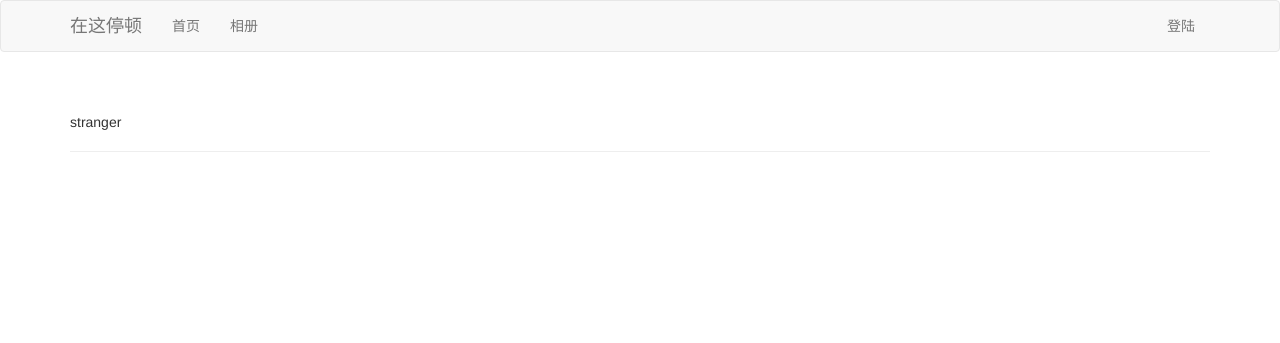
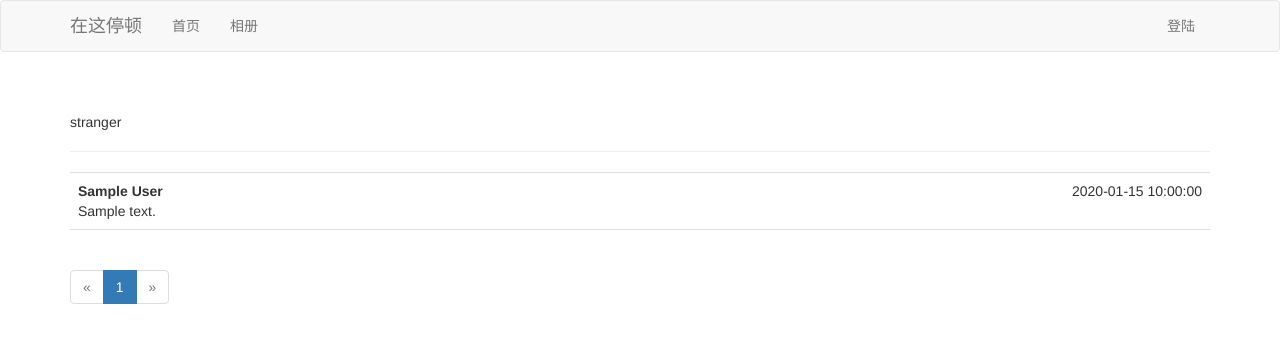
Before and after one commit to ErikYu/FlaskBlog, a Flask app: page / in a window 1280 px wide. Shown: the top 343 px of the page. Run offline with Flask 2, Linux system fonts and the light colour scheme; tables that the repository leaves empty hold one stand-in row (values such as "Sample post"); some libraries are stand-ins or nearby versions.

Commit message:
add pagination

```diff
--- a/app/auth/forms.py
+++ b/app/auth/forms.py
@@ -13,7 +13,7 @@ class LoginForm(FlaskForm):
 
 class RegistrationForm(FlaskForm):
     email = StringField(u'注册邮箱', validators=[DataRequired(), Email(), Length(1, 64)])
-    username = StringField(u'用户名', validators=[DataRequired(), Length(1, 64), Regexp('^[a-zA-Z]*$', 0, u'用户名格式')])
+    username = StringField(u'用户名', validators=[DataRequired(), Length(1, 64)])
     password = PasswordField(u'请输入密码', validators=[DataRequired(), EqualTo('password2', message=u'两次密码输入必须一致')])
     password2 = PasswordField(u'再输入一次', validators=[DataRequired()])
     submit = SubmitField(u'注册')
--- a/app/gallery/views.py
+++ b/app/gallery/views.py
@@ -18,7 +18,7 @@ def api_gallery_more():
 
 @gallery.route('/gallery')
 def gallery():
-    pictures = Picture.query.limit(25).all()
+    pictures = Picture.query.limit(10).all()
     sources = []
     for pic in pictures:
         sources.append('../static/image/gallery/'+pic.source)
--- a/app/main/__init__.py
+++ b/app/main/__init__.py
@@ -3,5 +3,11 @@
 from flask import Blueprint
 
 main = Blueprint('main', __name__)
-# 以下导入在main定义之后导入
+
 from . import views, errors
+from ..models import Permission
+
+
+@main.app_context_processor
+def inject_permissions():
+    return dict(Permission=Permission)
--- a/app/main/forms.py
+++ b/app/main/forms.py
@@ -1,6 +1,6 @@
 # -*- coding: utf-8 -*-
 from flask_wtf import FlaskForm
-from wtforms import StringField, SubmitField
+from wtforms import StringField, SubmitField, TextAreaField
 from wtforms.validators import DataRequired
 
 
@@ -8,3 +8,8 @@ from wtforms.validators import DataRequired
 class NameForm(FlaskForm):
     name = StringField(u'用户名', validators=[DataRequired()])
     submit = SubmitField(u'提交')
+
+
+class PostForm(FlaskForm):
+    body = TextAreaField(u'正文', validators=[DataRequired()])
+    submit = SubmitField(u'提交')
--- a/app/main/views.py
+++ b/app/main/views.py
@@ -1,12 +1,23 @@
 # -*- coding: utf-8 -*-
-from flask import render_template, session, redirect, url_for
+from flask import render_template, session, redirect, url_for, request
 
 from . import main
-from .forms import NameForm
+from .forms import PostForm
 from .. import db
 from ..models import User
+from flask_login import login_required, current_user
+from ..decorators import admin_required
+from ..models import Permission, Post
 
 
 @main.route('/', methods=['get', 'post'])
 def index():
-    return render_template('index.html')
+    form = PostForm()
+    if current_user.can(Permission.WRITE_ARTICLES) and form.validate_on_submit():
+        post = Post(body=form.body.data, author=current_user._get_current_object())
+        db.session.add(post)
+        return redirect(url_for('.index'))
+    page = request.args.get('page', 1, type=int)
+    pagination = Post.query.order_by(Post.timestamp.desc()).paginate(page, per_page=1, error_out=False)
+    posts = pagination.items
+    return render_template('index.html', pagination=pagination, posts=posts, form=form)
--- a/app/models.py
+++ b/app/models.py
@@ -2,7 +2,8 @@
 from . import db
 from . import login_manager
 from werkzeug.security import generate_password_hash, check_password_hash           # 使用werkzeug实现密码散列
-from flask_login import UserMixin
+from flask_login import UserMixin, AnonymousUserMixin
+from datetime import datetime
 
 
 @login_manager.user_loader
@@ -24,13 +25,30 @@ class Role(db.Model):
     id = db.Column(db.Integer, primary_key=True)
     name = db.Column(db.String(64), unique=True)
     users = db.relationship('User', backref='role')
+    default = db.Column(db.Boolean, default=False, index=True)
+    permissions = db.Column(db.Integer)
 
     def __repr__(self):
         return 'Role %r' % self.name
 
-    # @staticmethod
-    # def insert_roles():
-    #     roles =
+    @staticmethod
+    def insert_roles():
+        # todo: 01
+        roles = {
+            'User': (Permission.FOLLOW | Permission.COMMENT | Permission.WRITE_ARTICLES, True),
+            'Moderator': (Permission.FOLLOW | Permission.COMMENT | Permission.WRITE_ARTICLES | Permission.MODERATE_COMMENTS, False),
+            'Administrator': (0xff, False)
+        }
+        for r in roles:
+            role = Role.query.filter_by(name=r).first()
+            # 如果数据库中已有这个角色，不新建，直接更新
+            if role is None:
+                role = Role(name=r)
+            # 更新
+            role.permissions = roles[r][0]
+            role.default = roles[r][1]
+            db.session.add(role)
+        db.session.commit()
 
 
 class User(UserMixin, db.Model):
@@ -40,6 +58,7 @@ class User(UserMixin, db.Model):
     email = db.Column(db.String(64), unique=True, index=True)
     role_id = db.Column(db.Integer, db.ForeignKey('roles.id'))
     password_hash = db.Column(db.String(128))
+    posts = db.relationship('Post', backref='author', lazy='dynamic')
 
     @property
     def password(self):
@@ -55,9 +74,39 @@ class User(UserMixin, db.Model):
     def __repr__(self):
         return 'User %r' % self.name
 
+    def __init__(self, **kwargs):
+        super(User, self).__init__(**kwargs)
+
+    def can(self, permissions):
+        return self.role is not None and (self.role.permissions & permissions) == permissions
+
+    def is_administrator(self):
+        return self.can(Permission.ADMINISTER)
+
+
+class AnonymousUser(AnonymousUserMixin):
+    # 匿名用户
+    def can(self, permissions):
+        return False
+
+    def is_administrator(self):
+        return False
+
+# 未登录是设置为current_user的值
+login_manager.anonymous_user = AnonymousUser
+
 
 class Picture(db.Model):
+    # 图片字段
     __tablename__ = 'pictures'
     id = db.Column(db.Integer, primary_key=True)
     description = db.Column(db.String(256))
     source = db.Column(db.String(256), unique=True)
+
+
+class Post(db.Model):
+    __tablename__ = 'posts'
+    id = db.Column(db.Integer, primary_key=True)
+    body = db.Column(db.Text)
+    timestamp = db.Column(db.DateTime, index=True, default=datetime.utcnow)
+    author_id = db.Column(db.Integer, db.ForeignKey('users.id'))
--- /dev/null
+++ b/app/static/styles.css
@@ -0,0 +1,33 @@
+.profile-thumbnail {
+    position: absolute;
+}
+.profile-header {
+    min-height: 260px;
+    margin-left: 280px;
+}
+ul.posts {
+    list-style-type: none;
+    padding: 0px;
+    margin: 16px 0px 0px 0px;
+    border-top: 1px solid #e0e0e0;
+}
+ul.posts li.post {
+    padding: 8px;
+    border-bottom: 1px solid #e0e0e0;
+}
+ul.posts li.post:hover {
+    background-color: #f0f0f0;
+}
+div.post-date {
+    float: right;
+}
+div.post-author {
+    font-weight: bold;
+}
+div.post-thumbnail {
+    position: absolute;
+}
+div.post-content {
+    margin-left: 48px;
+    min-height: 48px;
+}
--- /dev/null
+++ b/app/templates/_macros.html
@@ -0,0 +1,25 @@
+{% macro pagination_widget(pagination, endpoint) %}
+<ul class="pagination">
+    <li {% if not pagination.has_prev %}class="disabled"{% endif %}>
+        <a href="{% if pagination.has_prev %}{{ url_for(endpoint, page = pagination.page - 1, **kwargs) }}{% else %}#{% endif %}">
+            &laquo;
+        </a>
+    </li>
+{% for p in pagination.iter_pages() %}
+    {% if p %}
+        {% if p == pagination.page %}
+            <li class="active"><a href="{{ url_for(endpoint, page = p, **kwargs) }}">{{ p }}</a></li>
+        {% else %}
+            <li><a href="{{ url_for(endpoint, page = p, **kwargs) }}">{{ p }}</a></li>
+        {% endif %}
+    {% else %}
+        <li class="disabled"><a href="#">&hellip;</a></li>
+    {% endif %}
+{% endfor %}
+    <li {% if not pagination.has_next %}class="disabled"{% endif %}>
+        <a href="{% if pagination.has_next %}{{ url_for(endpoint, page = pagination.page + 1, **kwargs) }}{% else %}#{% endif %}">
+            &raquo;
+        </a>
+    </li>
+</ul>
+{% endmacro %}
--- a/app/templates/base.html
+++ b/app/templates/base.html
@@ -4,6 +4,7 @@
 {{ super() }}
 <link rel="shortcut icon" href="{{ url_for('static', filename='favicon.ico') }}" type="image/x-icon"/>
 <link rel="icon" href="{{ url_for('static', filename='favicon.ico') }}" type="image/x-icon"/>
+<link rel="stylesheet" type="text/css" href="{{ url_for('static', filename='styles.css') }}">
 {% endblock %}
 
 {% block navbar %}
--- a/app/templates/gallery/gallery.html
+++ b/app/templates/gallery/gallery.html
@@ -19,10 +19,9 @@
         border-radius: 5px;
     }
     .box img{
-        width:150px;
+        width:240px;
         height:auto;
     }
-
     .example-image-link:hover{
         background-color:#4ae;
     }
--- a/app/templates/index.html
+++ b/app/templates/index.html
@@ -1,5 +1,6 @@
 {% extends 'base.html' %}
 {% import 'bootstrap/wtf.html' as wtf %}
+{% import '_macros.html' as macros %}
 
 {% block page_content %}
 <div class="page-header">
@@ -9,4 +10,30 @@
     <p>stranger</p>
     {% endif %}
 </div>
+<div>
+    {% if current_user.can(Permission.WRITE_ARTICLES) %}
+    {{ wtf.quick_form(form) }}
+    {% endif %}
+</div>
+<ul class="posts">
+{% for post in posts %}
+    <li class="post">
+{#        <div class="post-thumbnail">#}
+{#            <a href="{{ url_for('.user', username=post.author.name) }}"></a>#}
+{#        </div>#}
+        <div class="post-date">{{ post.timestamp }}</div>
+        <div class="post-author">
+{#            <a href="{{ url_for('.user', name=post.author.name) }}">#}
+                {{ post.author.name }}
+{#            </a>#}
+        </div>
+        <div class="post-body">{{ post.body }}</div>
+    </li>
+{% endfor %}
+</ul>
+{% if pagination %}
+    <div class="pagination">
+        {{ macros.pagination_widget(pagination, '.index') }}
+    </div>
+{% endif %}
 {% endblock %}
```
Also changed, not shown: app/decorators.py (added, +20 -0 lines), migrations/versions/47a04020a6bc_role_add_manage.py (added, +43 -0 lines), app/static/image/gallery/fox1.jpg (added), app/static/image/gallery/fox3.jpg (added), app/static/image/gallery/fox4.jpg (added), 4 other files.
